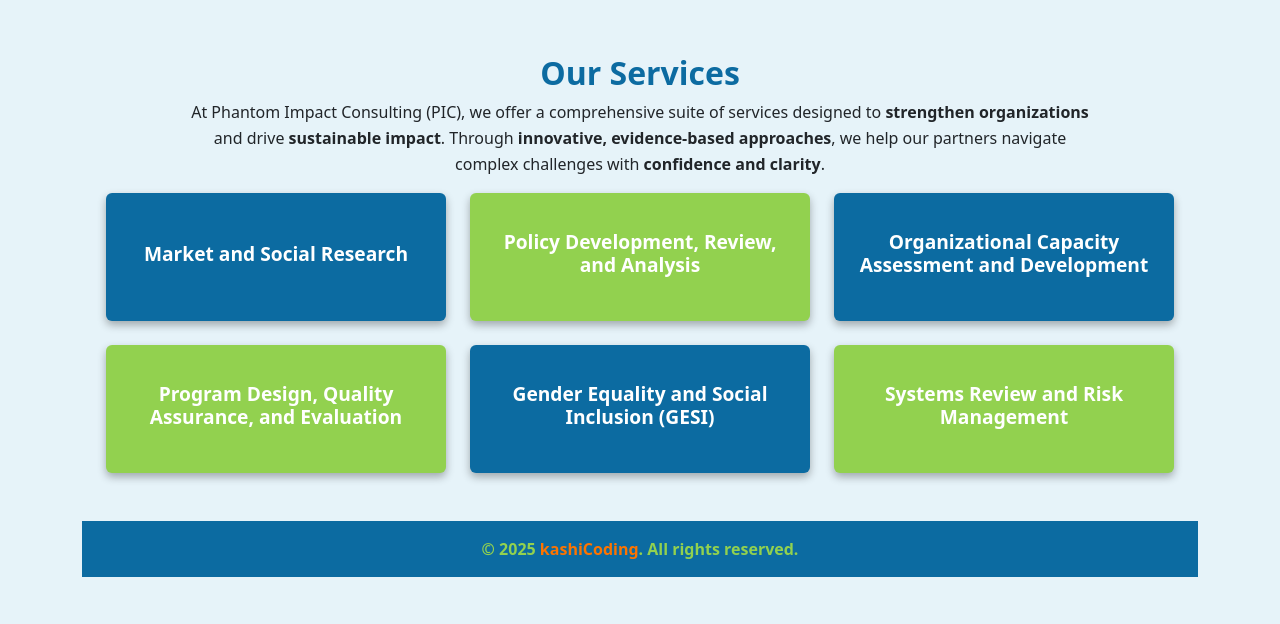
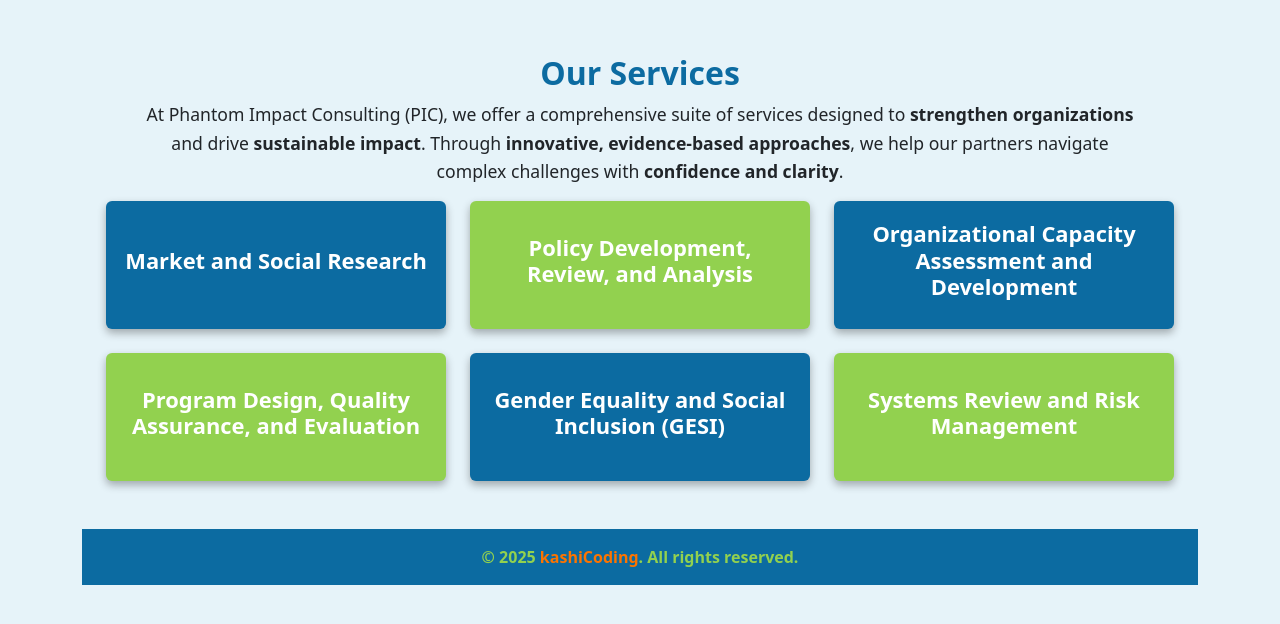
Before and after one commit to kashik09/OfficialPIC-Consulting, a PHP site: page /services.html in a window 1280 px wide. Shown: the part 90-714 px from the top of the page. Run offline with PHP 8.4, Linux system fonts and the light colour scheme.

Commit message:
Increase font size

```diff
--- a/public/css/style.css
+++ b/public/css/style.css
@@ -317,6 +317,10 @@ img.placeholder {
     visibility: visible;
 }
 
+.flip-card-front h5 {
+    font-size: 1.37rem !important;
+}
+
 .flip-card-back {
     transform: rotateY(180deg);
     opacity: 0;
--- a/services.html
+++ b/services.html
@@ -73,7 +73,7 @@
             <div id="services" class="services-section pt-5">
                 <div class="container mx-auto">
                     <h2 class="text-center fw-bold mb-2">Our Services</h2>
-                    <p class="text-center">At Phantom Impact Consulting (PIC), we offer a comprehensive suite of services designed to <span class="fw-bold">strengthen organizations</span><br>and drive <span class="fw-bold">sustainable impact</span>. Through <span class="fw-bold">innovative, evidence-based approaches</span>, we help our partners navigate<br>complex challenges with <span class="fw-bold">confidence and clarity</span>.</p>
+                    <p class="text-center font-size-big">At Phantom Impact Consulting (PIC), we offer a comprehensive suite of services designed to <span class="fw-bold">strengthen organizations</span><br>and drive <span class="fw-bold">sustainable impact</span>. Through <span class="fw-bold">innovative, evidence-based approaches</span>, we help our partners navigate<br>complex challenges with <span class="fw-bold">confidence and clarity</span>.</p>
                     <div class="container mt-3">
                         <div class="row row-cols-1 row-cols-md-3 g-4 justify-content-center">
                             <div class="col d-flex justify-content-center">
```
